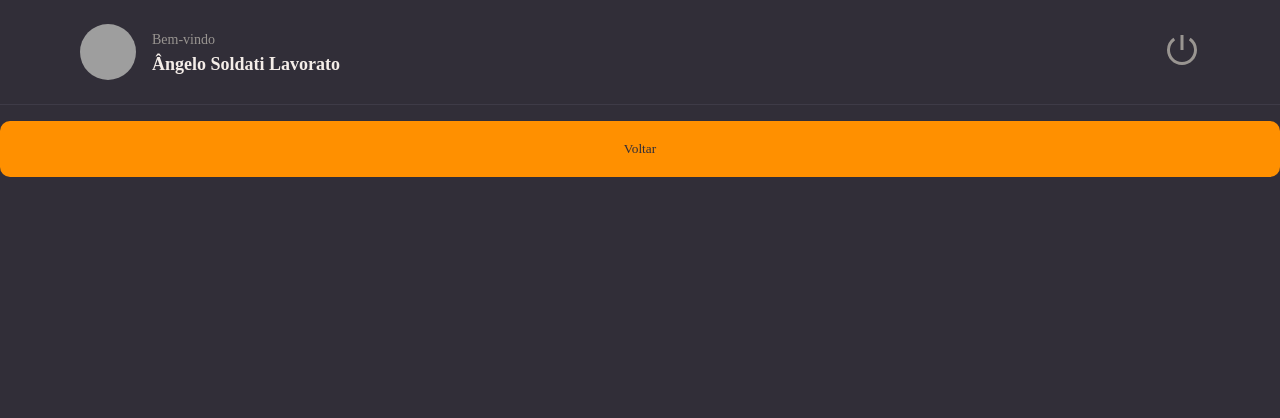
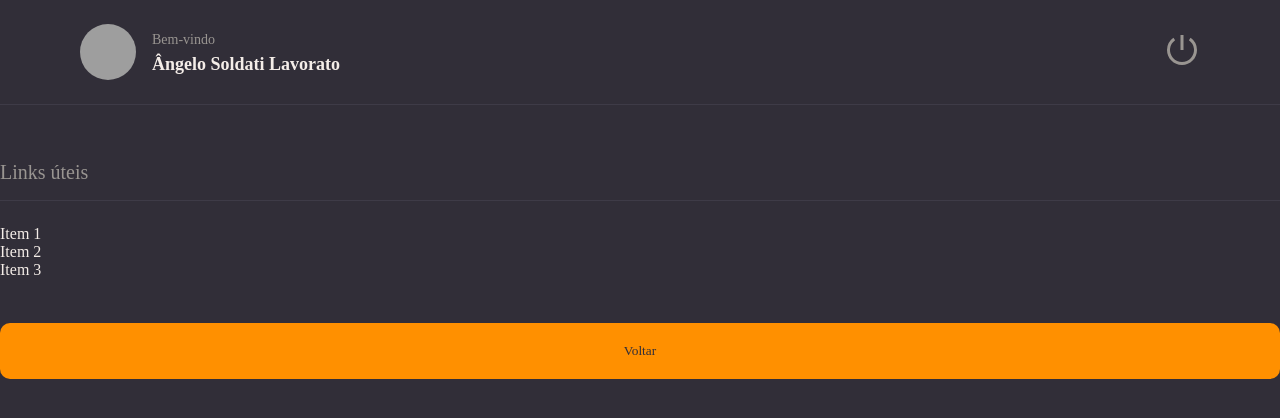
Before and after one commit to angelolavorato/modulo9-rocketnotes, a React app in the folder rocketnotes/: page / in a window 1280 px wide. Shown: the top 418 px of the page. Built offline with nearby package versions, Linux system fonts and the light colour scheme; grey boxes are pictures that could not be loaded; the HTML template or start-up script is replaced by a standard one.

Commit message:
utilizando o elemento de children para a listagem de componentes

```diff
--- /dev/null
+++ b/rocketnotes/src/components/Section/index.jsx
@@ -0,0 +1,10 @@
+import { Container } from './styles'
+
+export function Section({ title, children }) {
+  return (
+    <Container>
+      <h2>{title}</h2>
+      {children}
+    </Container>
+  )
+}
--- /dev/null
+++ b/rocketnotes/src/components/Section/styles.js
@@ -0,0 +1,18 @@
+import styled from 'styled-components'
+
+export const Container = styled.section`
+  margin: 56px 0 28px;
+
+  > h2 {
+    border-bottom-width: 1px;
+    border-bottom-style: solid;
+    border-bottom-color: ${({ theme }) => theme.COLORS.BACKGROUND_700};
+
+    padding-bottom: 16px;
+    margin-bottom: 24px;
+
+    color: ${({ theme }) => theme.COLORS.GRAY_100};
+    font-size: 20px;
+    font-weight: 400;
+  }
+`
--- a/rocketnotes/src/pages/Details/index.jsx
+++ b/rocketnotes/src/pages/Details/index.jsx
@@ -2,11 +2,21 @@ import { Container } from './styles'
 
 import { Header } from '../../components/Header'
 import { Button } from '../../components/Button'
+import { Section } from '../../components/Section'
+
 
 export function Details() {
   return (
     <Container>
       <Header />
+
+<Section title="Links úteis">
+  <ul>
+    <li>Item 1</li>
+    <li>Item 2</li>
+    <li>Item 3</li>
+  </ul>
+  </Section>
       <Button title="Voltar" />
     </Container>
   )
```
